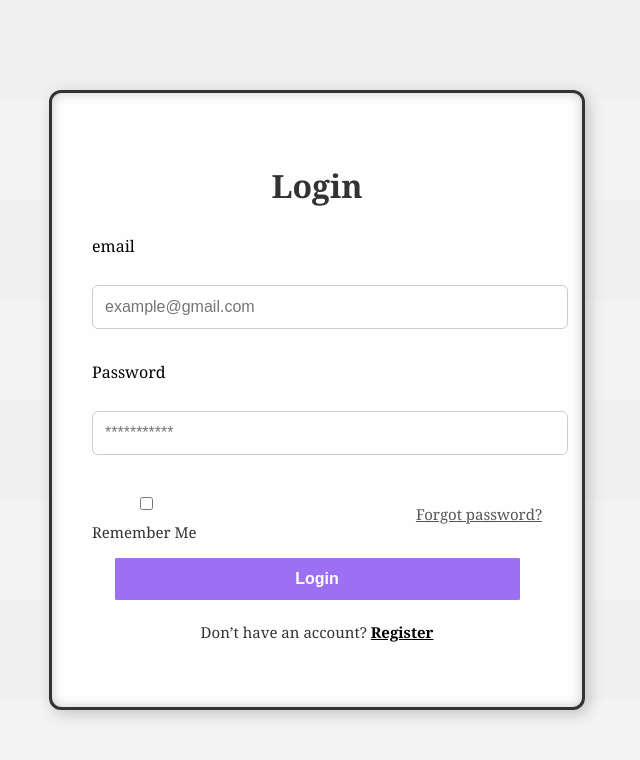
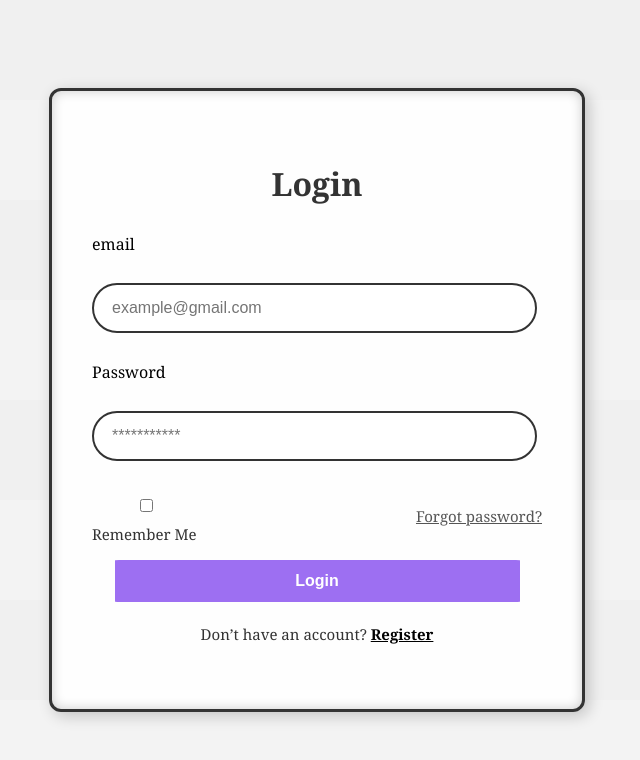
Before and after one commit to SamirKhansa/azure-ai-chatbot-frontend, a React (Create React App) app: page /auth in a window 1280 px wide. Shown: the top 760 px of the page, without its empty margins (323-963 px from the left). Built offline with nearby package versions, Linux system fonts and the light colour scheme.

Commit message:
Changing some features in the input

```diff
--- a/src/Components/Shared/Input/index.js
+++ b/src/Components/Shared/Input/index.js
@@ -1,15 +1,17 @@
 import React from "react";
 import "./styles.css";
 
-const Input = ({ name, hint, required, type,onChangeListener }) => {
+const Input = ({ name, StylingClass,value,EnterKey,hint, required, type, onChangeListener }) => {
   return (
     <input
       type={type}
       name={name}
       placeholder={hint}
-      className="primary-input"
+      value={value}
+      className={StylingClass}
       required={required}
       onChange={onChangeListener}
+      onKeyDown={EnterKey}
     />
   );
 };
```
